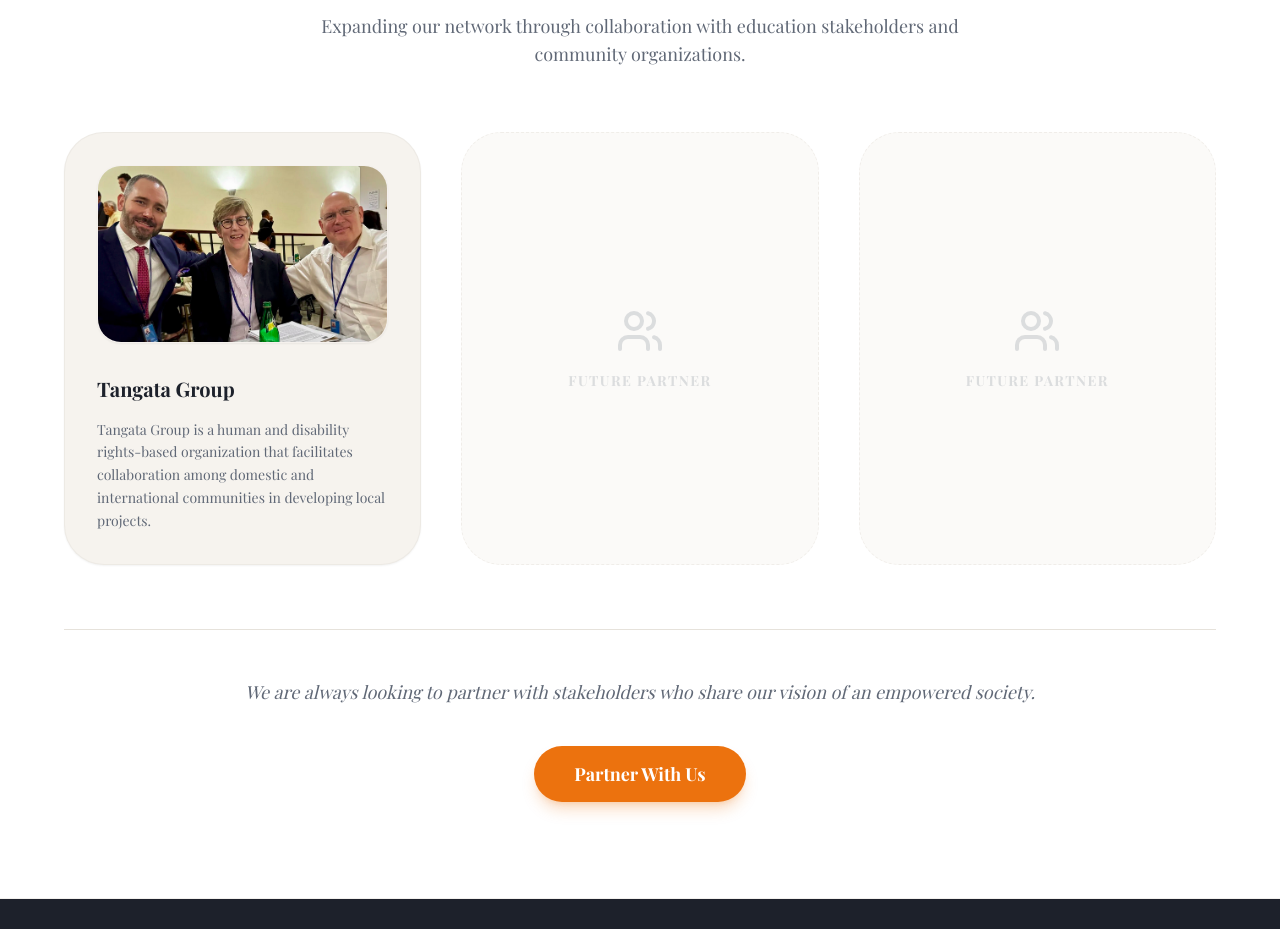
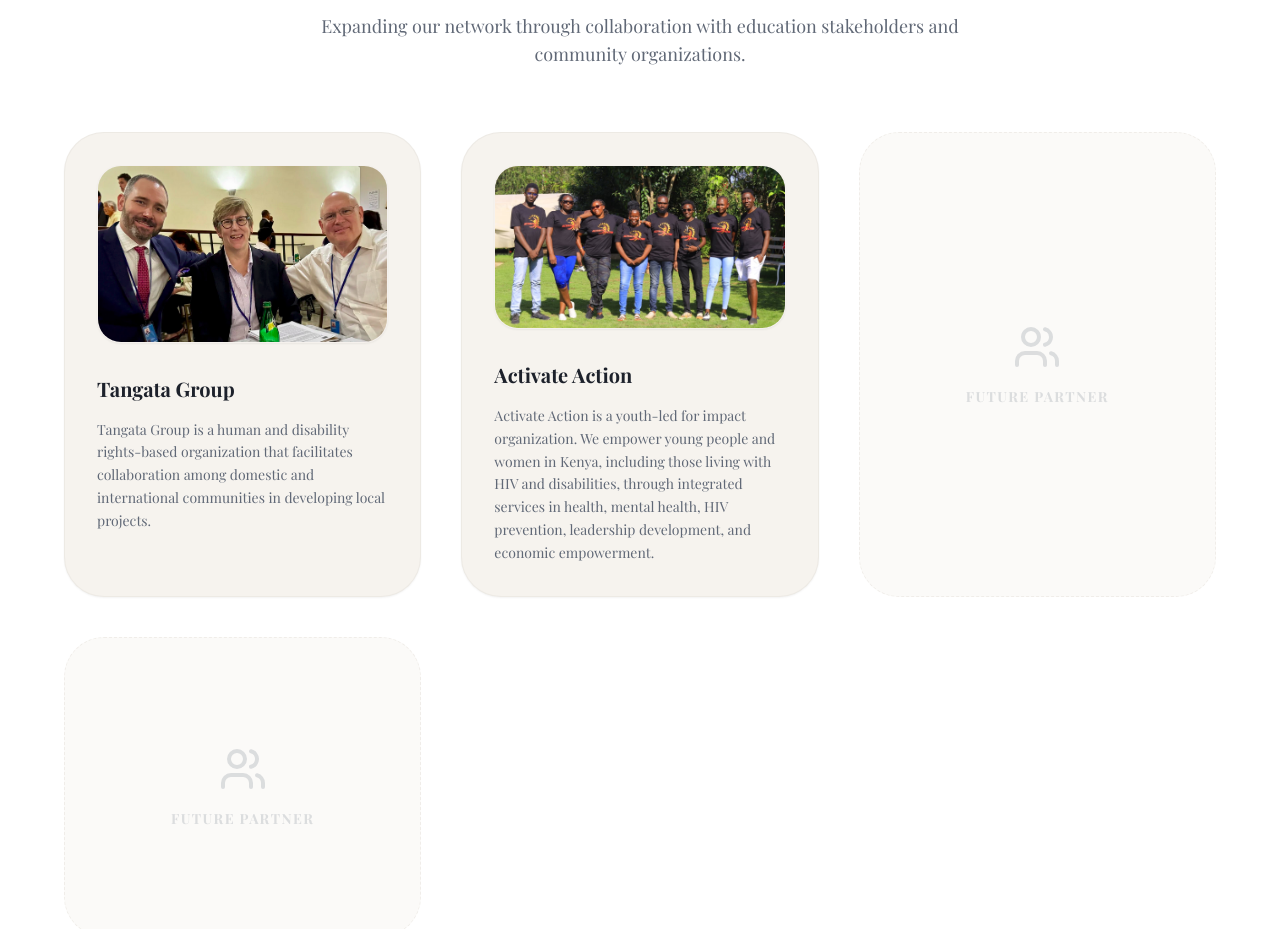
Before and after one commit to JosephOkumu/Gaford, a React (Vite) app in the folder frontend/: page /about in a window 1280 px wide. Shown: the part 4240-5169 px from the top of the page. Built offline with nearby package versions, Linux system fonts and the light colour scheme; a web font is replaced by a local one.

Commit message:
chore: add activate action

```diff
--- a/frontend/src/pages/About.tsx
+++ b/frontend/src/pages/About.tsx
@@ -308,6 +308,11 @@
                                 image: "/Tangata.png",
                                 description: "Tangata Group is a human and disability rights-based organization that facilitates collaboration among domestic and international communities in developing local projects."
                             },
+                            {
+                                name: "Activate Action",
+                                image: "/activate.jpg",
+                                description: "Activate Action is a youth-led for impact organization. We empower young people and women in Kenya, including those living with HIV and disabilities, through integrated services in health, mental health, HIV prevention, leadership development, and economic empowerment."
+                            },
                         ].map((partner, index) => (
                             <motion.div
                                 key={index}
```
Also changed, not shown: frontend/public/activate.jpg (added).
